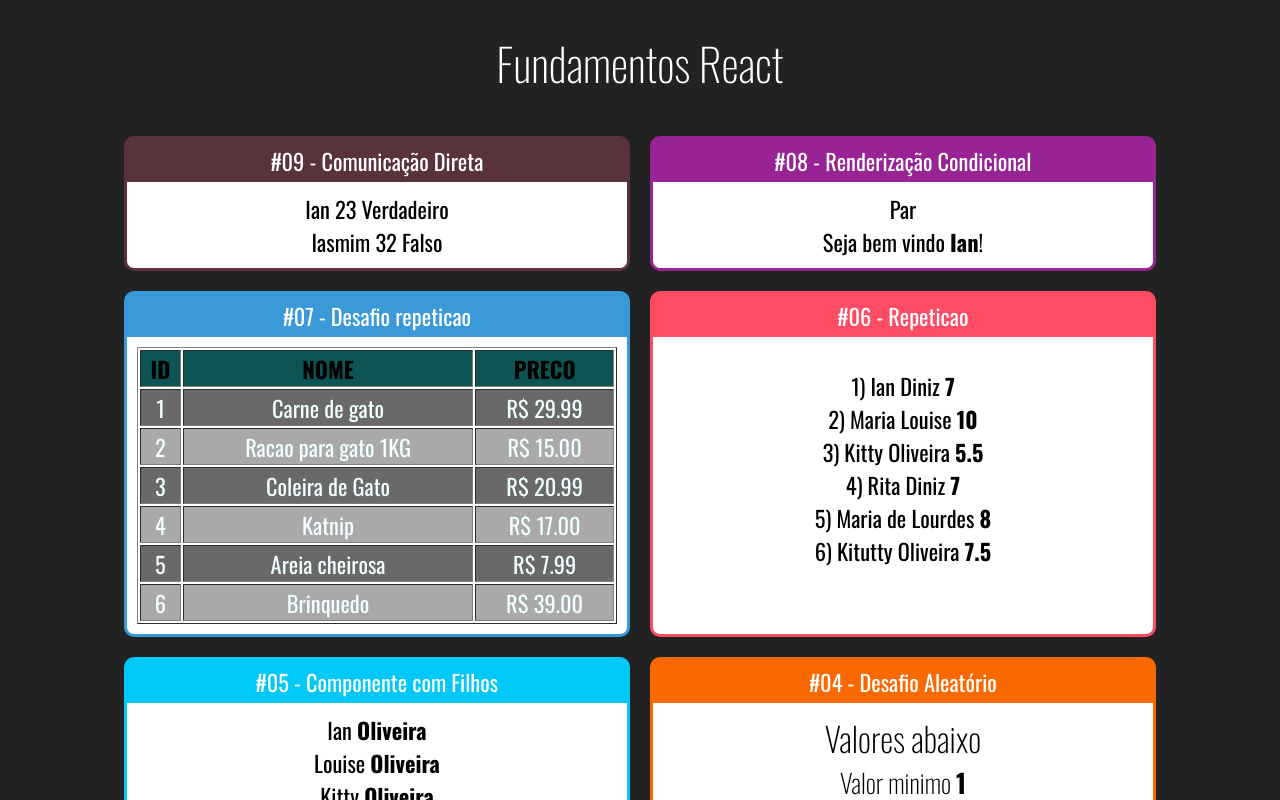
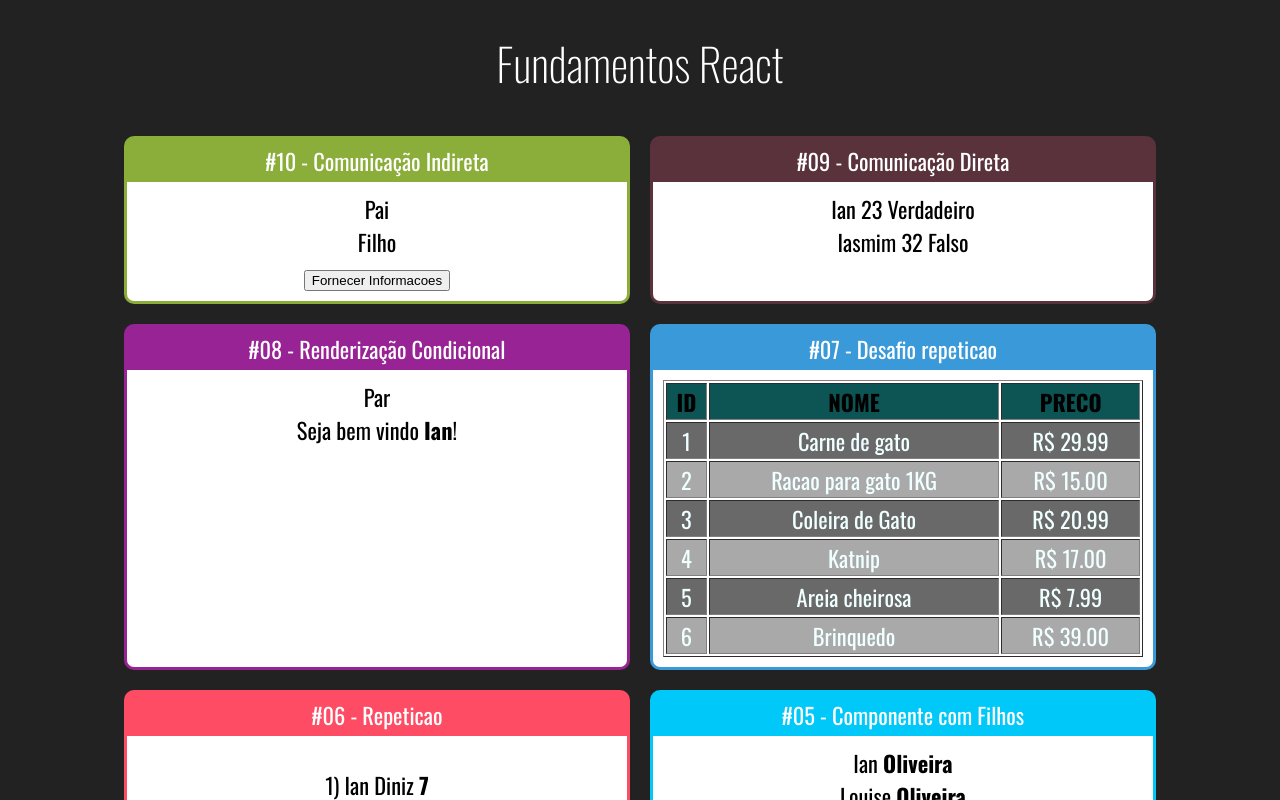
Before and after one commit to IanDinizFK/Curso-React-Udemy, a React (Create React App) app in the folder fundamentos-react/: page / in a window 1280 px wide. Shown: the top 800 px of the page. Built offline with nearby package versions, Linux system fonts and the light colour scheme.

Commit message:
Aula 36 - Comunicação indireta
Nesta aula foi mostrado como é feita a comunicação indireta de componente filho para o pai.

```diff
--- a/fundamentos-react/src/App.jsx
+++ b/fundamentos-react/src/App.jsx
@@ -12,11 +12,15 @@
 import ParOuImpar from "./components/condicional/ParOuImpar"
 import UsuarioInfo from "./components/condicional/UsuarioInfo"
 import DiretaPai from "./components/comunicacao/DiretaPai";
+import IndiretaPai from "./components/comunicacao/IndiretaPai";
 
 export default _ =>
     <div className="App">
         <h1>Fundamentos React</h1>
         <div className="Cards">
+            <Card titulo="#10 - Comunicação Indireta" color="#8BAD39">
+                <IndiretaPai/>
+            </Card>
             <Card titulo="#09 - Comunicação Direta" color="#59323C">
                 <DiretaPai />
             </Card>
--- /dev/null
+++ b/fundamentos-react/src/components/comunicacao/IndiretaFilho.jsx
@@ -0,0 +1,13 @@
+import React from "react";
+
+
+export default props => {
+    return (
+        <div>
+            <div>Filho</div>
+            <button onClick={_ => props.quandoClicar("Ian", 23, true)}>
+                Fornecer Informacoes
+            </button>
+        </div>
+    )
+}
--- /dev/null
+++ b/fundamentos-react/src/components/comunicacao/IndiretaPai.jsx
@@ -0,0 +1,22 @@
+import React from "react";
+import IndiretaFilho from "./IndiretaFilho";
+
+let nome = "";
+let idade = 0;
+let nerd = false;
+
+export default props => {
+    function fornercerInformacoes(nome, idade, nerd) {
+        nome = nome;
+        idade = idade;
+        nerd = nerd;
+        console.log(nome, idade, nerd);
+    }
+
+    return (
+        <div>
+            <div>Pai</div>
+            <IndiretaFilho quandoClicar={fornercerInformacoes}></IndiretaFilho>
+        </div>
+    )
+}
```
